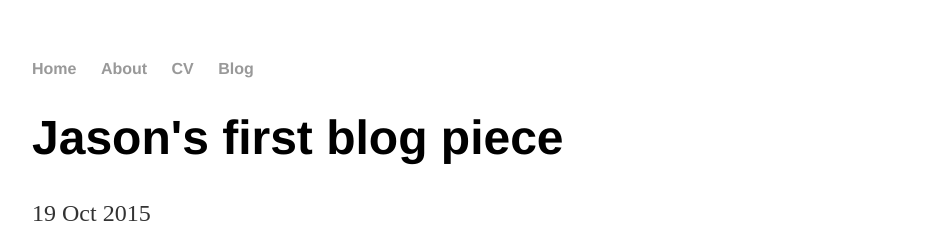
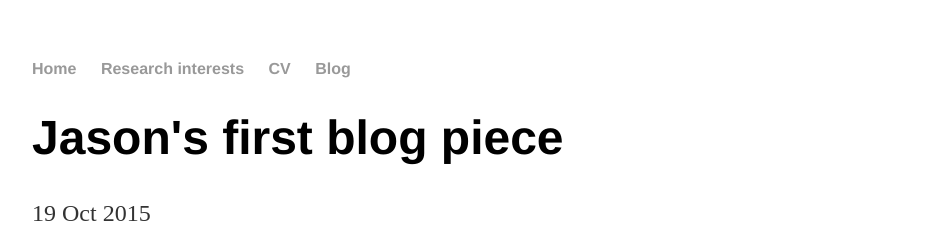
Before and after one commit to jasonqiangguo/jasonqiangguo.github.io, a Jekyll site: the page built from _posts/2015-10-19-Jason-Guo-Site-Launched.md, in a window 1280 px wide. Shown: the top 252 px of the page, without its empty margins (160-1088 px from the left). Built offline with Jekyll 4.4.1, drawn with Linux system fonts in a browser that asks for light colours.

Commit message:
Update default.html

```diff
--- a/_layouts/default.html
+++ b/_layouts/default.html
@@ -9,7 +9,7 @@
 			<nav>
 	    		<ul>
 	        		<li><a href="/">Home</a></li>
-		        	<li><a href="/about">About</a></li>
+		        	<li><a href="/research interests">Research interests</a></li>
 	        		<li><a href="/cv">CV</a></li>
 	        		<li><a href="/blog">Blog</a></li>
 	    		</ul>
```
